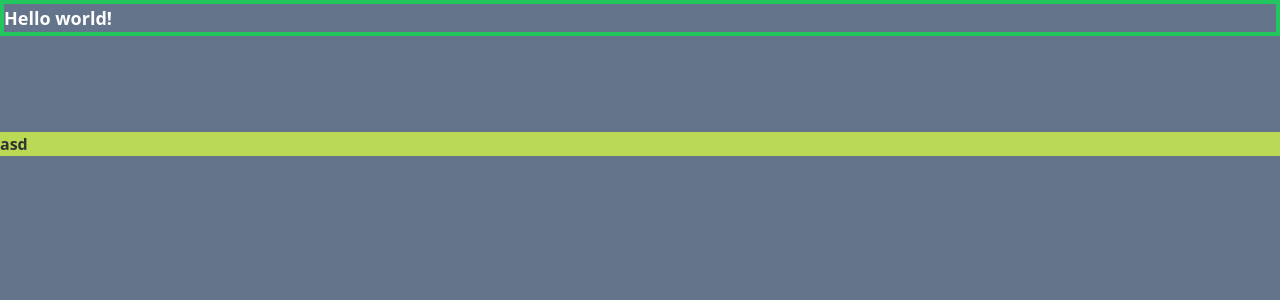
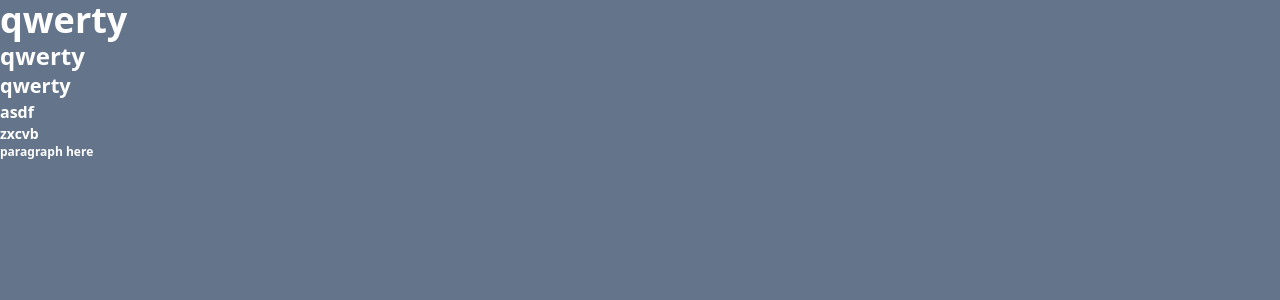
Before and after one commit to MrBunnyGif/tailwind-studycase, a Next.js app: page / in a window 1280 px wide. Shown: the top 300 px of the page. Built offline with nearby package versions, Linux system fonts and the light colour scheme.

Commit message:
font sizes

```diff
--- a/app/page.tsx
+++ b/app/page.tsx
@@ -4,13 +4,12 @@ import styles from "./page.module.css";
 export default function Home() {
   return (
     <>
-      <h1 className="border-4 border-green-500 sm:text-base md:text-lg mb-3">
-        Hello world!
-      </h1>
-      {/* using tailwindcss arbitrary values feature to set a background color that is not defined in the tailwindcss palette */}
-      <h2 className="text-vueJs-1313 bg-[#bada55]">
-        asd
-      </h2>
+      <h1 className="text-4xl">qwerty</h1>
+      <h1 className="text-2xl">qwerty</h1>
+      <h1 className="text-xl">qwerty</h1>
+      <h2 className="text-base">asdf</h2>
+      <h3 className="text-sm">zxcvb</h3>
+      <p className="text-xs">paragraph here</p>
     </>
   );
 }
```
